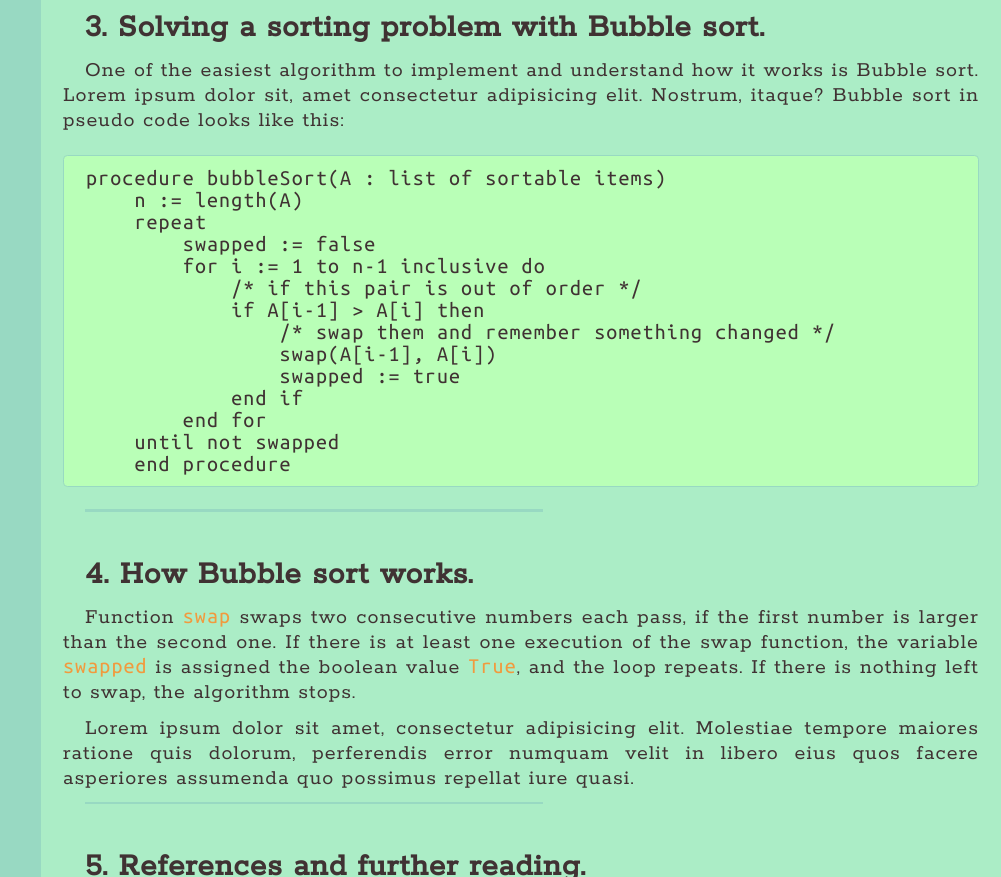
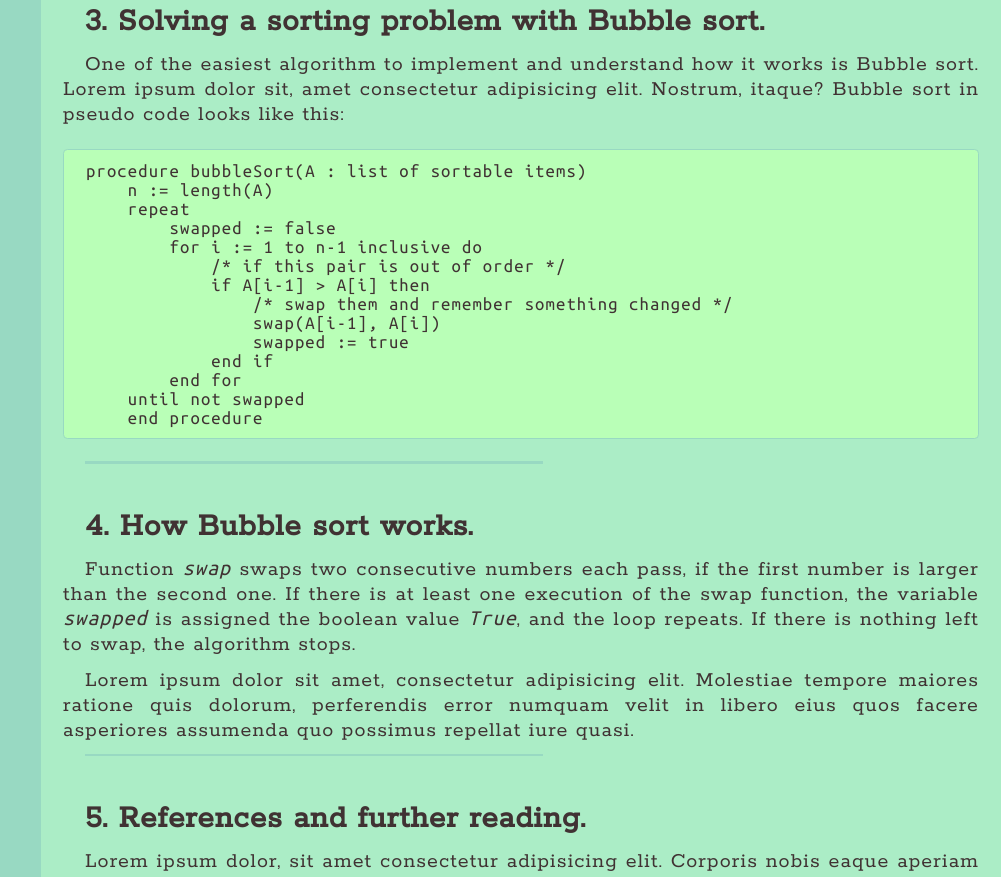
Before and after one commit to xs30snw/FCC_tech-documentation, a website built with webpack: page src/index.html in a window 1280 px wide. Shown: the part 935-1812 px from the top of the page, without its empty margins (279-1280 px from the left). Built offline with nearby package versions, Linux system fonts and the light colour scheme.

Commit message:
Changed code colors for a better accessibility

```diff
--- a/src/style.css
+++ b/src/style.css
@@ -185,6 +185,14 @@ code {
     font-family: var(--font-mono);
 }
 
+.codeBlock {
+    font-size: .85rem;
+}
+
+.codeInline {
+    font-style: italic;
+}
+
 nav h1,
 nav h3,
 nav ul,
@@ -225,8 +233,7 @@ p {
 }
 
 nav h1 span,
-footer em,
-p > code {
+footer em {
     color: var(--col-nd)
 }
 
```
